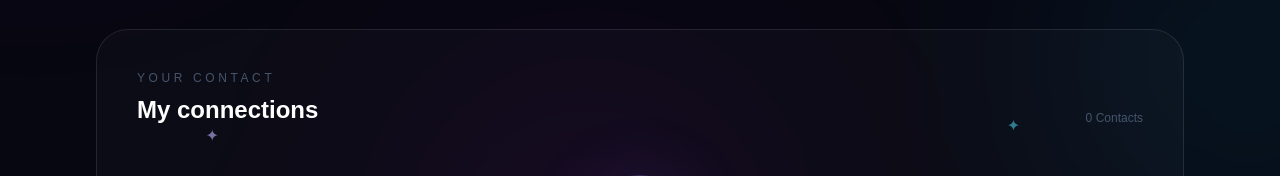
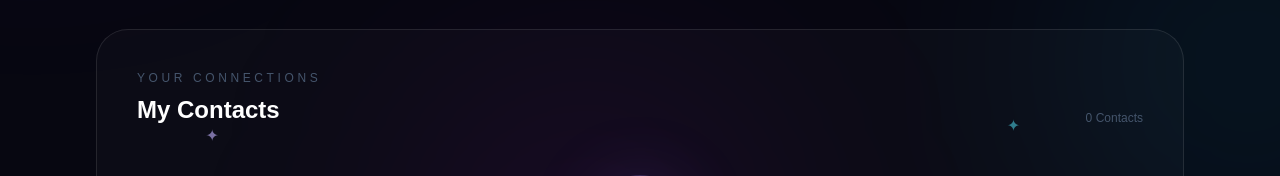
Before and after one commit to judithjoshitha01/contact-management, a Next.js app: page / in a window 1280 px wide. Shown: the part 397-573 px from the top of the page. Built offline with nearby package versions, Linux system fonts and the light colour scheme.

Commit message:
Update page.tsx

```diff
--- a/app/page.tsx
+++ b/app/page.tsx
@@ -241,11 +241,11 @@ export default function Home() {
             <div className="mb-8 flex items-end justify-between">
               <div>
                 <p className="text-xs uppercase tracking-[0.3em] text-slate-600">
-                  Your Contact
+                  Your Connections
                 </p>
 
                 <h2 className="mt-2 text-2xl font-semibold">
-                  My connections
+                  My Contacts
                 </h2>
               </div>
 
```
